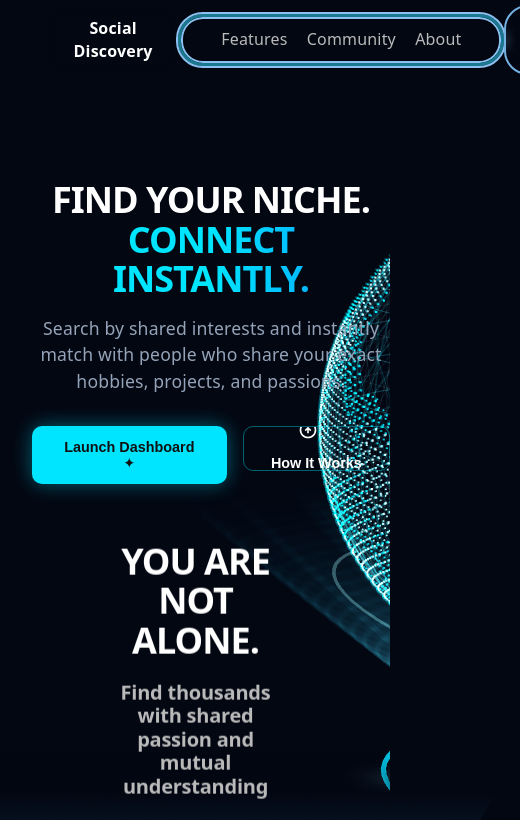
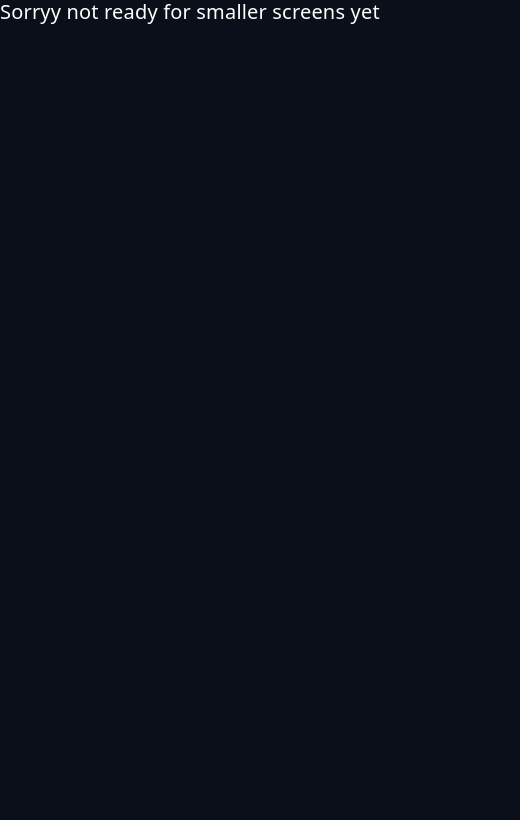
Before and after one commit to IrisAloneBuilder/Social-Discovery, a React (Vite) app: page / in a window 390 px wide. Shown: the top 820 px of the page, 520 px wide, since content can reach past the window. Built offline with nearby package versions, Linux system fonts and the light colour scheme; a web font is replaced by a local one.

Commit message:
made a massage fro smaller screen

```diff
--- a/src/Style/LandingPageStyle.scss
+++ b/src/Style/LandingPageStyle.scss
@@ -592,3 +592,38 @@ main {
 
 
 }
+
+
+.mobile-notice {
+  display: none;
+}
+
+@media (max-width: 1140px) {
+
+  /* 2. Completely hide the layout blocks */
+  header,
+  main,
+  footer {
+    display: none !important;
+  }
+
+  /* 3. Force the body to act as a clean flex box wrapper */
+  body {
+    margin: 0;
+    height: 100vh;
+    display: flex;
+    justify-content: center;
+    align-items: center;
+    background-color: #0b0f19;
+    /* Use your background color */
+
+    .mobile-notice {
+      display: flex;
+      color: white;
+      font-size: 1.25rem;
+      text-align: center;
+    }
+  }
+
+  /* 4. Display the single notice element */
+}
--- a/src/pages/LandingPage.tsx
+++ b/src/pages/LandingPage.tsx
@@ -250,6 +250,9 @@ export default function LandingPage() {
         <Navbar />
       </header>
 
+      <div className="mobile-notice">
+        Sorryy not ready for smaller screens yet
+      </div>
       <main>
         <div className={`hero-section `}>
           <h1>
```
